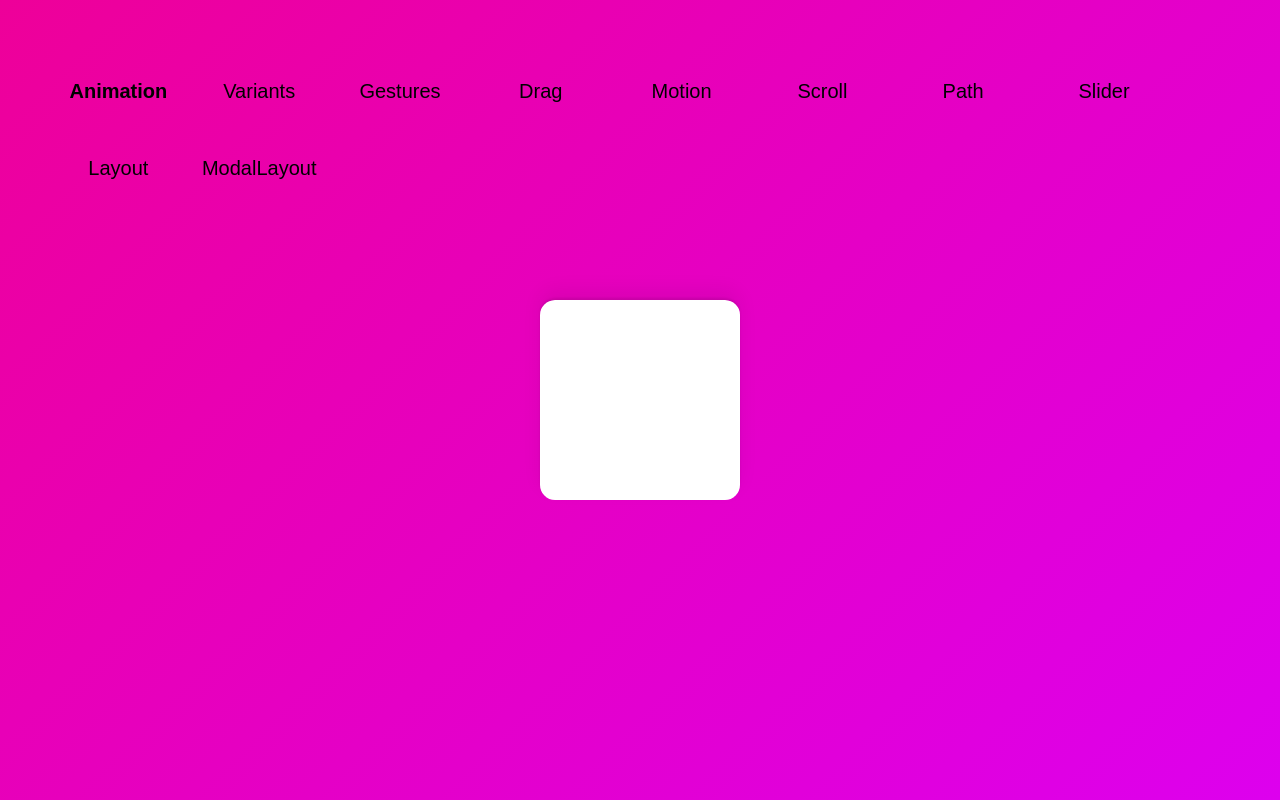
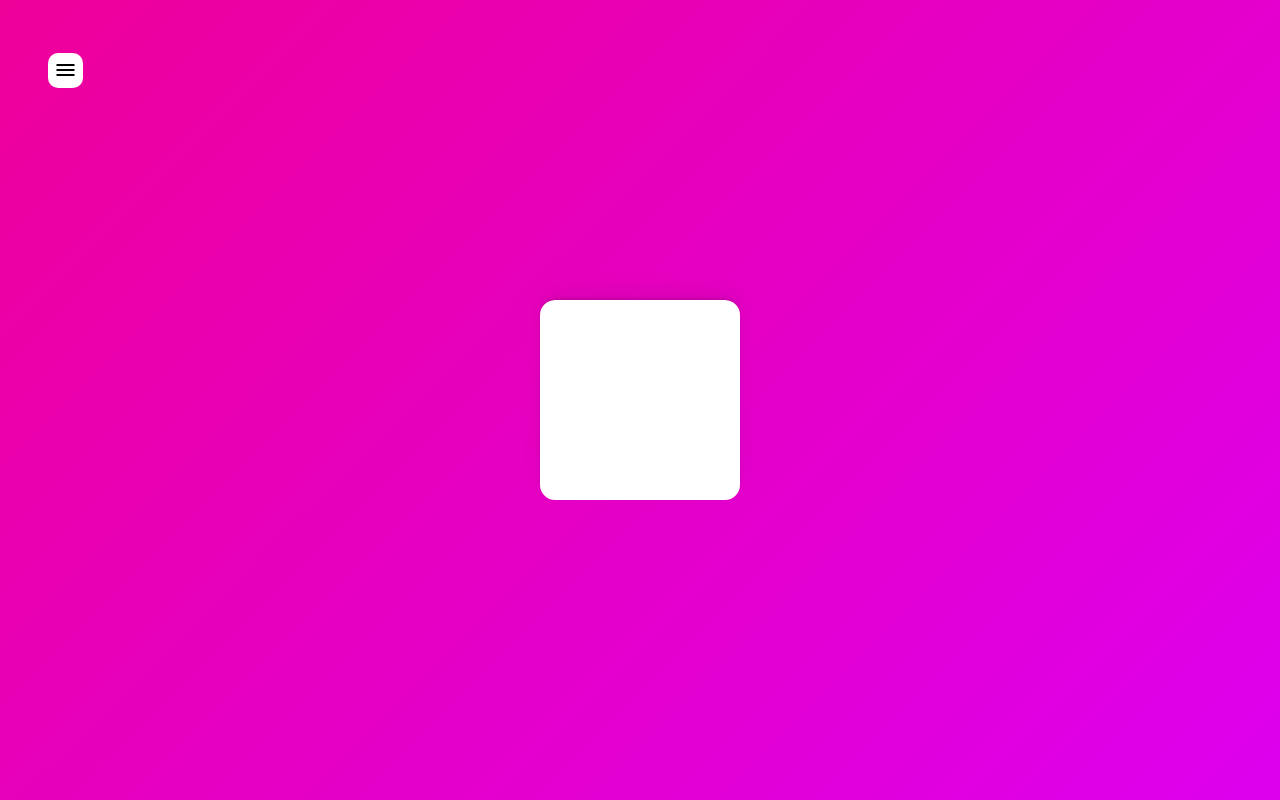
Before and after one commit to joohaem/prt-framer-motion, a React (Create React App) app: page /#/1 in a window 1280 px wide. Built offline with nearby package versions, Linux system fonts and the light colour scheme.

Commit message:
feat: adding header kkk

```diff
--- a/public/index.html
+++ b/public/index.html
@@ -3,6 +3,8 @@
   <head>
     <meta charset="utf-8" />
     <link rel="icon" href="%PUBLIC_URL%/favicon.ico" />
+    <link href="https://fonts.googleapis.com/icon?family=Material+Icons"
+      rel="stylesheet">
     <meta name="viewport" content="width=device-width, initial-scale=1" />
     <meta name="theme-color" content="#000000" />
     <meta
--- a/src/components/common/Header.tsx
+++ b/src/components/common/Header.tsx
@@ -1,13 +1,30 @@
+import { motion } from "framer-motion";
+import { useState } from "react";
 import { Link, useLocation } from "react-router-dom";
 import styled from "styled-components";
 
 export default function Header() {
+  const [isShowingMenuList, setIsShowingMenuList] = useState(false);
   const location = useLocation();
   const pathname = location.pathname;
 
+  const toggleShowingMenuList = () => {
+    setIsShowingMenuList((prev) => !prev);
+  };
+
   return (
     <StNav>
-      <StUl>
+      {!isShowingMenuList && (
+        <StIcMenu
+          className="material-icons"
+          onClick={toggleShowingMenuList}
+          layoutId="menu"
+        >
+          menu
+        </StIcMenu>
+      )}
+      {isShowingMenuList && (
+        <StUl onClick={toggleShowingMenuList} layoutId="menu">
           <StLi current={pathname === "/1"}>
             <StLink to="/1">Animation</StLink>
           </StLi>
@@ -39,6 +56,7 @@ export default function Header() {
             <StLink to="/9">ModalLayout</StLink>
           </StLi>
         </StUl>
+      )}
     </StNav>
   );
 }
@@ -54,7 +72,20 @@ const StNav = styled.nav`
   font-size: 20px;
 `;
 
-const StUl = styled.ul`
+const StIcMenu = styled(motion.span)`
+  width: 35px;
+  height: 35px;
+  display: flex;
+  justify-content: center;
+  align-items: center;
+  background-color: white;
+  border-radius: 10px;
+  &:hover {
+    cursor: pointer;
+  }
+`;
+
+const StUl = styled(motion.ul)`
   display: flex;
   flex-wrap: wrap;
 `;
```
Lines whose indentation alone changed are shown as unchanged.
